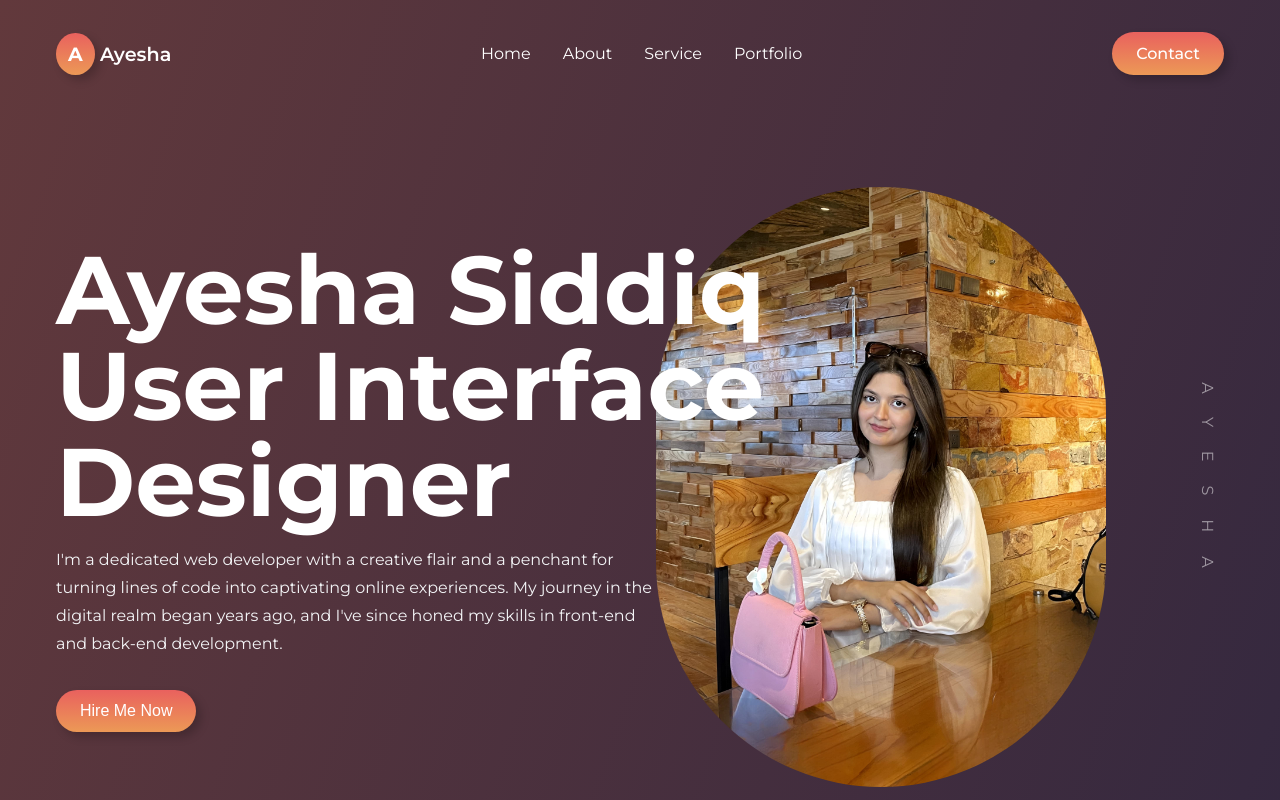
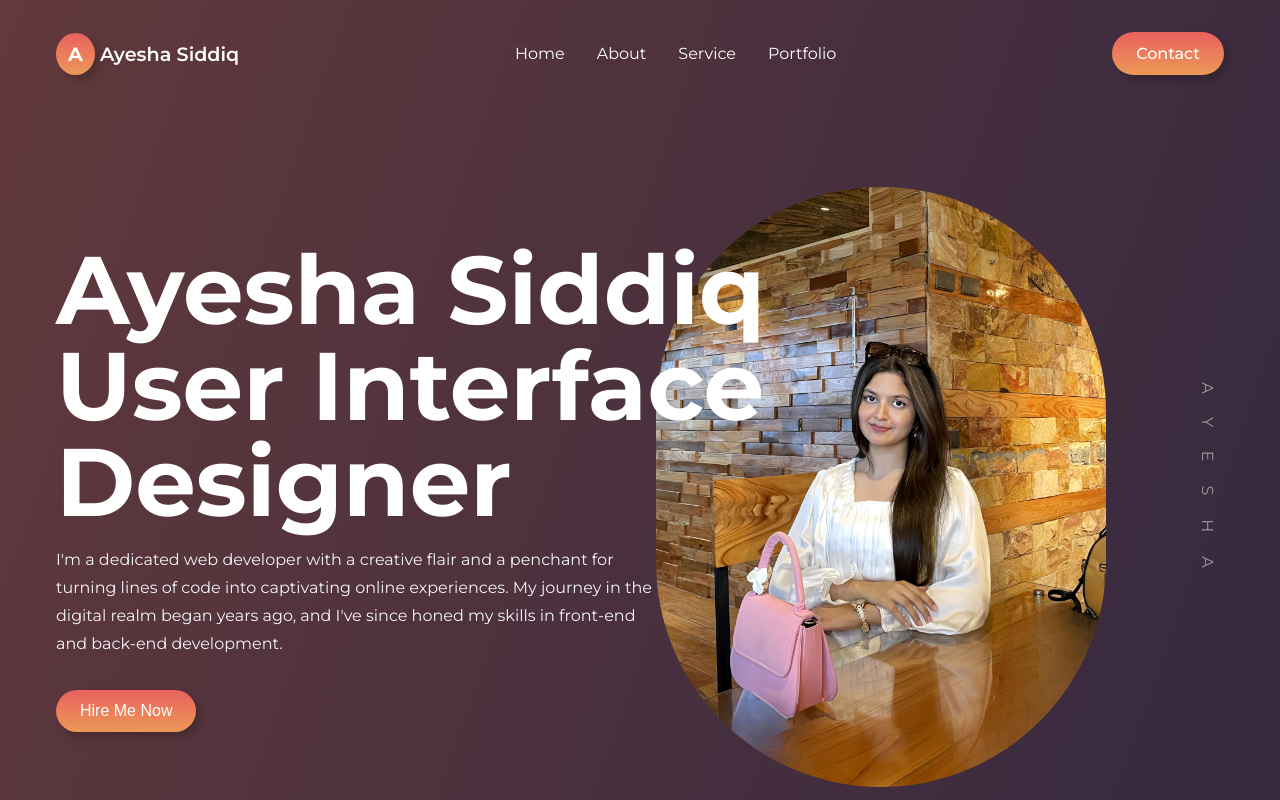
Before and after one commit to ayeshasiddiq5614/dev, a plain HTML site: page index.html in a window 1280 px wide. Shown: the top 800 px of the page. Drawn offline with nearby package versions, Linux system fonts and the light colour scheme.

Commit message:
Update index.html

```diff
--- a/index.html
+++ b/index.html
@@ -13,7 +13,7 @@
   <body>
     <nav>
       <div class="nav__bar">
-        <a href="#"><span class="logo nav__logo">A</span> Ayesha</a>
+        <a href="#"><span class="logo nav__logo">A</span> Ayesha Siddiq</a>
         <div class="nav__menu__btn" id="menu-btn">
           <i class="ri-menu-3-line"></i>
         </div>
```
